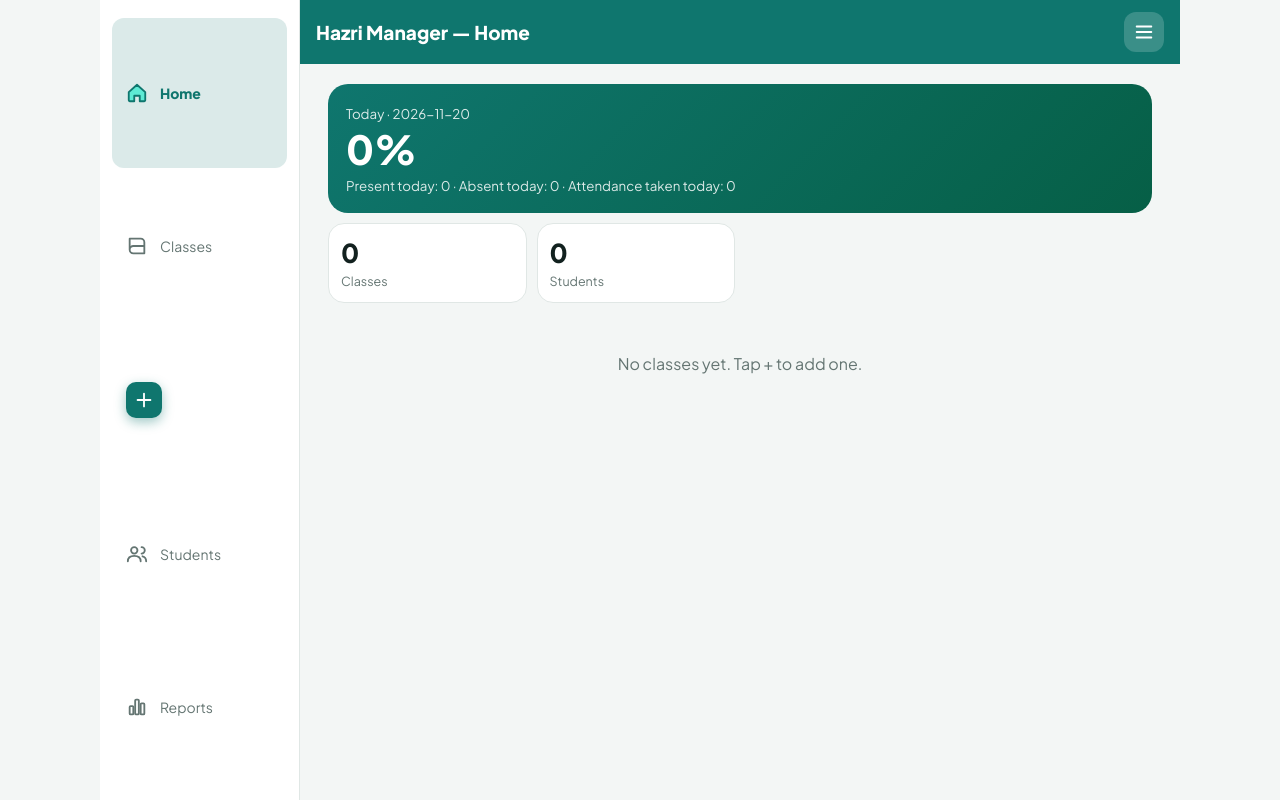
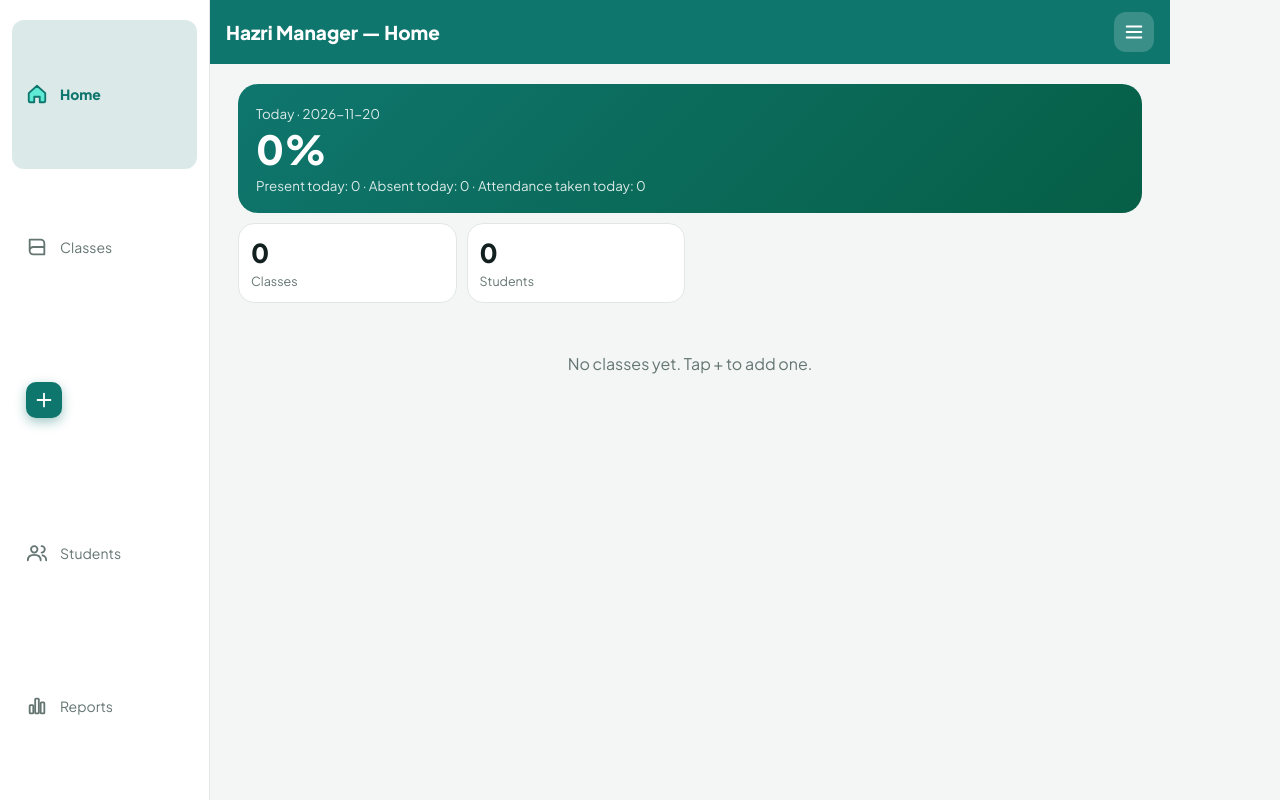
Before and after one commit to hmhassana3/student-hazri, a plain HTML site: page index.html in a window 1280 px wide. Drawn offline with Linux system fonts and the light colour scheme.

Commit message:
Final responsive CSS: clean left sidebar on laptop, original on phone

```diff
--- a/responsive.css
+++ b/responsive.css
@@ -1,30 +1,30 @@
-/* Phone = original (default) */
+/* Phone = original layout (default) */
 
-/* Desktop / Laptop */
+/* Laptop / Desktop */
 @media (min-width: 900px) {
 
   body {
-    max-width: 1080px !important;
-    margin: 0 auto !important;
+    max-width: none !important;
+    margin: 0 !important;
   }
 
-  /* Sidebar */
+  /* Fixed left sidebar */
   nav#nav {
     position: fixed !important;
-    left: max(0px, calc((100vw - 1080px) / 2)) !important;
+    left: 0 !important;
     top: 0 !important;
     bottom: 0 !important;
-    width: 200px !important;
-    max-width: 200px !important;
+    width: 210px !important;
+    max-width: 210px !important;
     transform: none !important;
     flex-direction: column !important;
     justify-content: flex-start !important;
-    padding: 18px 12px !important;
+    padding: 20px 12px !important;
     border-top: none !important;
     border-right: 1px solid var(--bd) !important;
     background: var(--card) !important;
     gap: 4px !important;
-    z-index: 30 !important;
+    z-index: 40 !important;
     display: flex !important;
   }
 
@@ -53,17 +53,17 @@
     color: var(--pr) !important;
   }
 
-  /* Content area shifts right */
+  /* Header + main shifted right of sidebar */
   header {
-    margin-left: 200px !important;
-    width: calc(100% - 200px) !important;
-    max-width: none !important;
+    margin-left: 210px !important;
+    width: calc(100% - 210px) !important;
+    max-width: 960px !important;
   }
 
   main#app {
-    margin-left: 200px !important;
-    width: calc(100% - 200px) !important;
-    max-width: none !important;
+    margin-left: 210px !important;
+    width: calc(100% - 210px) !important;
+    max-width: 960px !important;
     padding: 20px 28px 50px !important;
   }
 
@@ -84,11 +84,12 @@
   }
 }
 
-/* Detail pages (nav hidden) – full width */
+/* When nav is hidden (detail views) */
 @media (min-width: 900px) {
   body:has(nav[style*="display: none"]) header,
   body:has(nav[style*="display: none"]) main#app {
     margin-left: 0 !important;
     width: 100% !important;
+    max-width: 960px !important;
   }
 }
```
